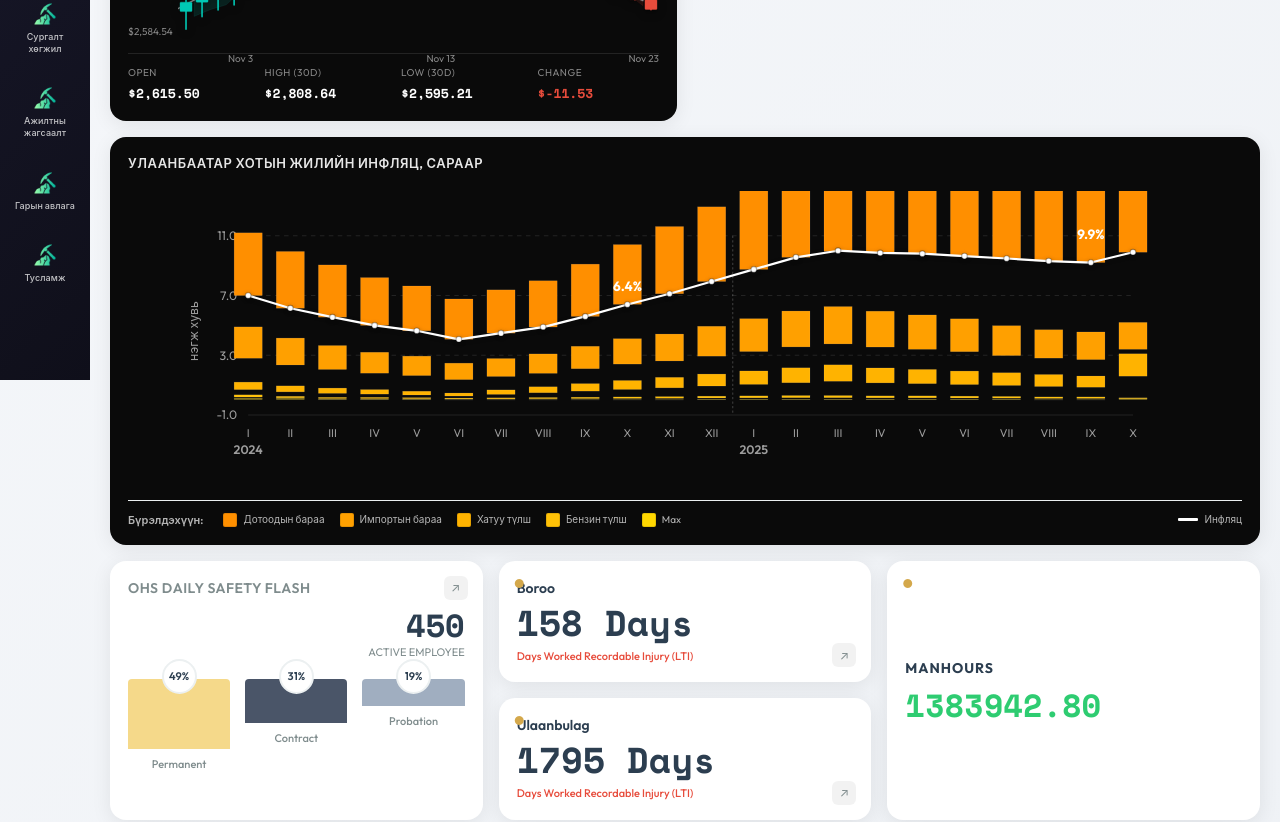
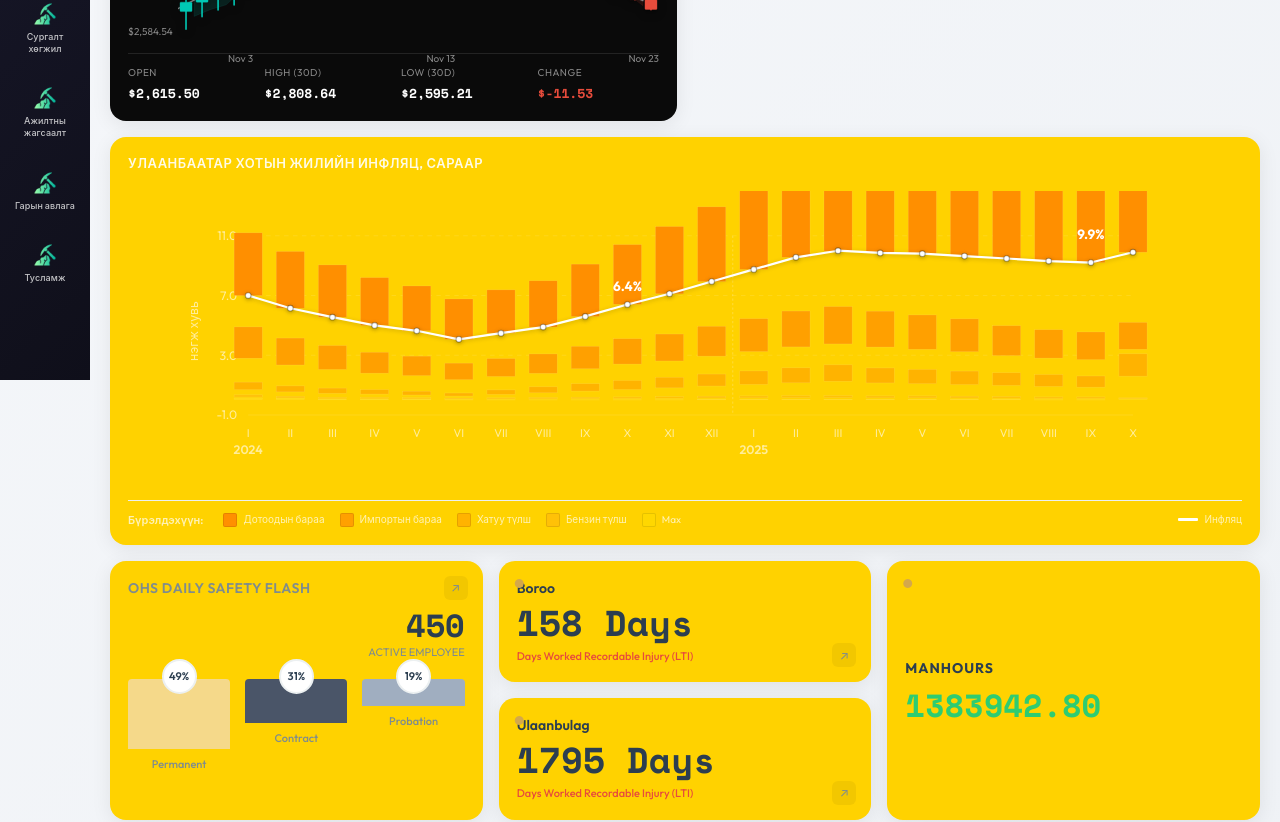
Before and after one commit to hodooniihoosonmantuu/project-cursor, a React (Vite) app: page / in a window 1280 px wide. Shown: the part 420-1242 px from the top of the page. Built offline with nearby package versions, Linux system fonts and the light colour scheme.

Commit message:
Change all widget backgrounds to #FFD200

```diff
--- a/src/App.css
+++ b/src/App.css
@@ -270,7 +270,7 @@ body {
 
 /* Widget Base Styles */
 .widget {
-  background: var(--card-bg);
+  background: #FFD200;
   border-radius: var(--radius);
   padding: 18px;
   box-shadow: var(--shadow);
@@ -506,14 +506,14 @@ body {
 
 /* KPI Widget / Inflation Widget */
 .kpi-widget {
-  background: var(--card-bg);
+  background: #FFD200;
   position: relative;
 }
 
 .kpi-widget.inflation-widget {
   grid-column: span 2;
-  background: #0a0a0a;
-  color: white;
+  background: #FFD200;
+  color: var(--text-primary);
 }
 
 .kpi-widget.inflation-widget .widget-header,
@@ -655,7 +655,7 @@ body {
 
 /* HR Widget */
 .hr-widget {
-  background: var(--card-bg);
+  background: #FFD200;
   position: relative;
 }
 
@@ -742,7 +742,7 @@ body {
 
 /* Safety Widget */
 .safety-widget {
-  background: var(--card-bg);
+  background: #FFD200;
   position: relative;
   display: flex;
   flex-direction: column;
@@ -790,7 +790,7 @@ body {
 
 /* Manhours Widget */
 .manhours-widget-card {
-  background: var(--card-bg);
+  background: #FFD200;
   position: relative;
   display: flex;
   flex-direction: column;
```
